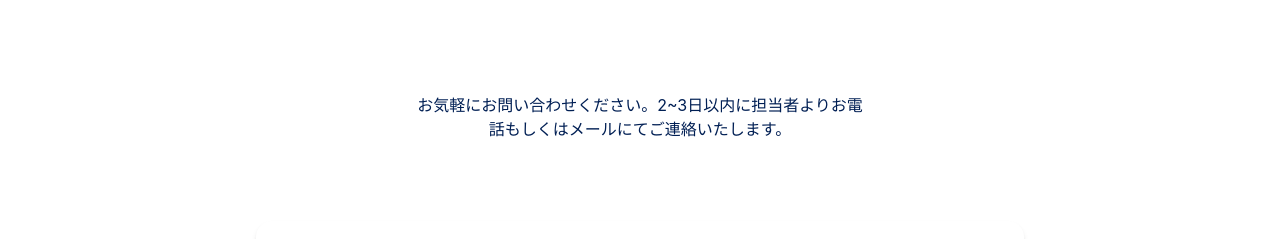
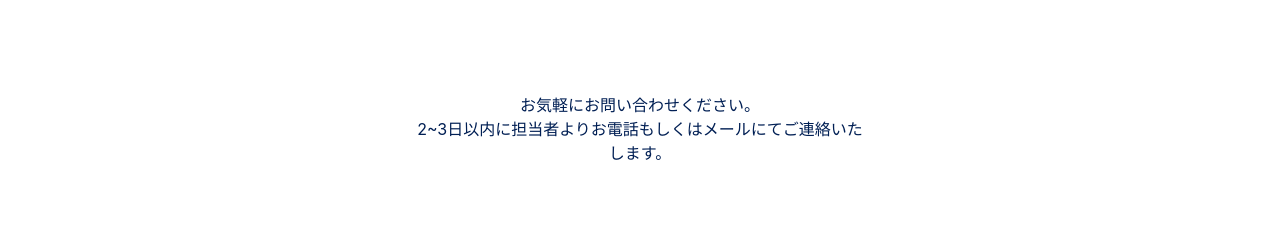
Before and after one commit to taisei2025/lullaby-HP, a website: page contact.html in a window 1280 px wide. Shown: the part 255-494 px from the top of the page. Drawn offline with nearby package versions, Linux system fonts and the light colour scheme.

Commit message:
Update contact.html

```diff
--- a/contact.html
+++ b/contact.html
@@ -85,7 +85,7 @@
       </div>
       <div>
         <p class="text-battleship max-w-md mx-auto">
-          お気軽にお問い合わせください。2~3日以内に担当者よりお電話もしくはメールにてご連絡いたします。
+          お気軽にお問い合わせください。<br>2~3日以内に担当者よりお電話もしくはメールにてご連絡いたします。
         </p>
       </div>
     </div>
```
